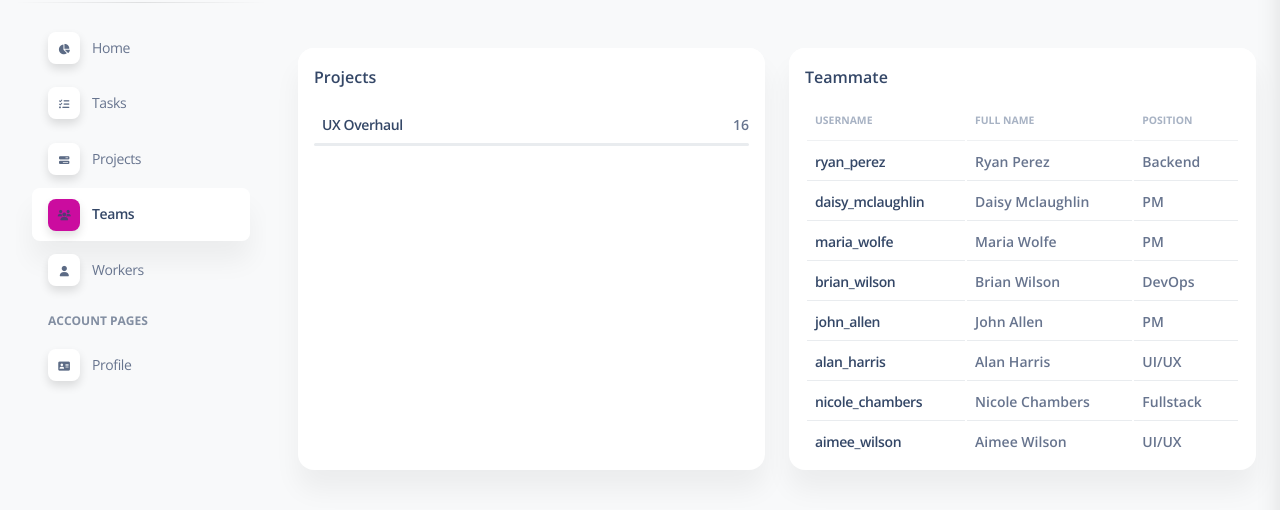
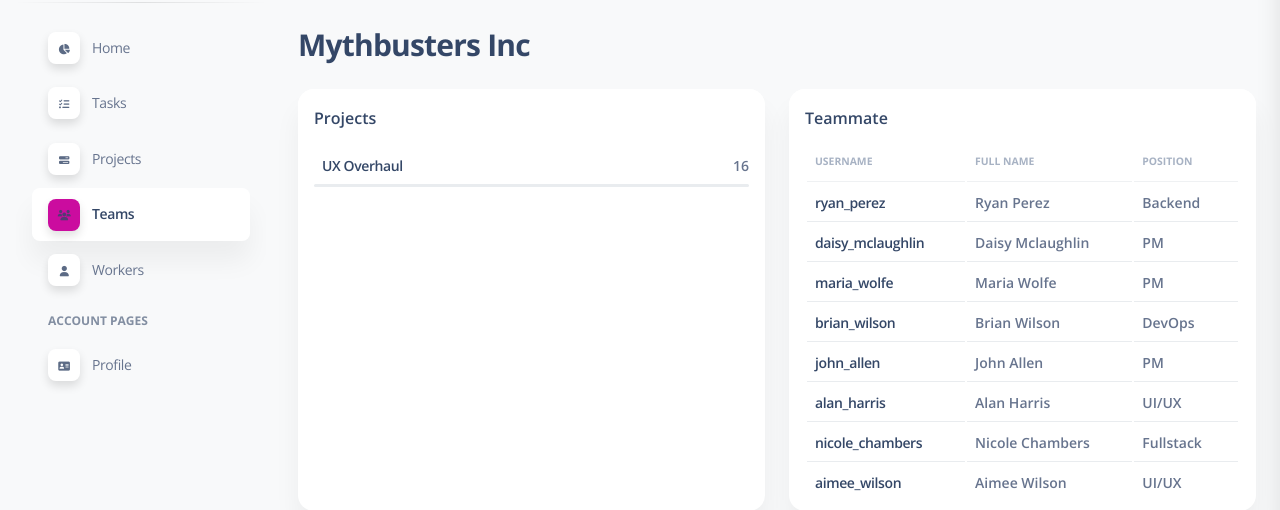
Before and after one commit to TenbReala/IT_company_task_manager, a Django app: page /team/778637/detail/ in a window 1280 px wide. Shown: the part 92-602 px from the top of the page. Run offline with Django 5.2, Linux system fonts and the light colour scheme; a user stored in the database is signed in; data comes from the database, SQL or seed files in the repository; some libraries are stand-ins or nearby versions.

Commit message:
fix(team detail): display team name in detail template

```diff
--- a/templates/task_manager/team_detail.html
+++ b/templates/task_manager/team_detail.html
@@ -2,6 +2,7 @@
 
 {% block content %}
   <div class="container-fluid py-4">
+    <h3 class="mb-0">{{ team.name }}</h3>
     <div class="row mt-4">
       <div class="col-sm-6">
         <div class="card h-100">
```
